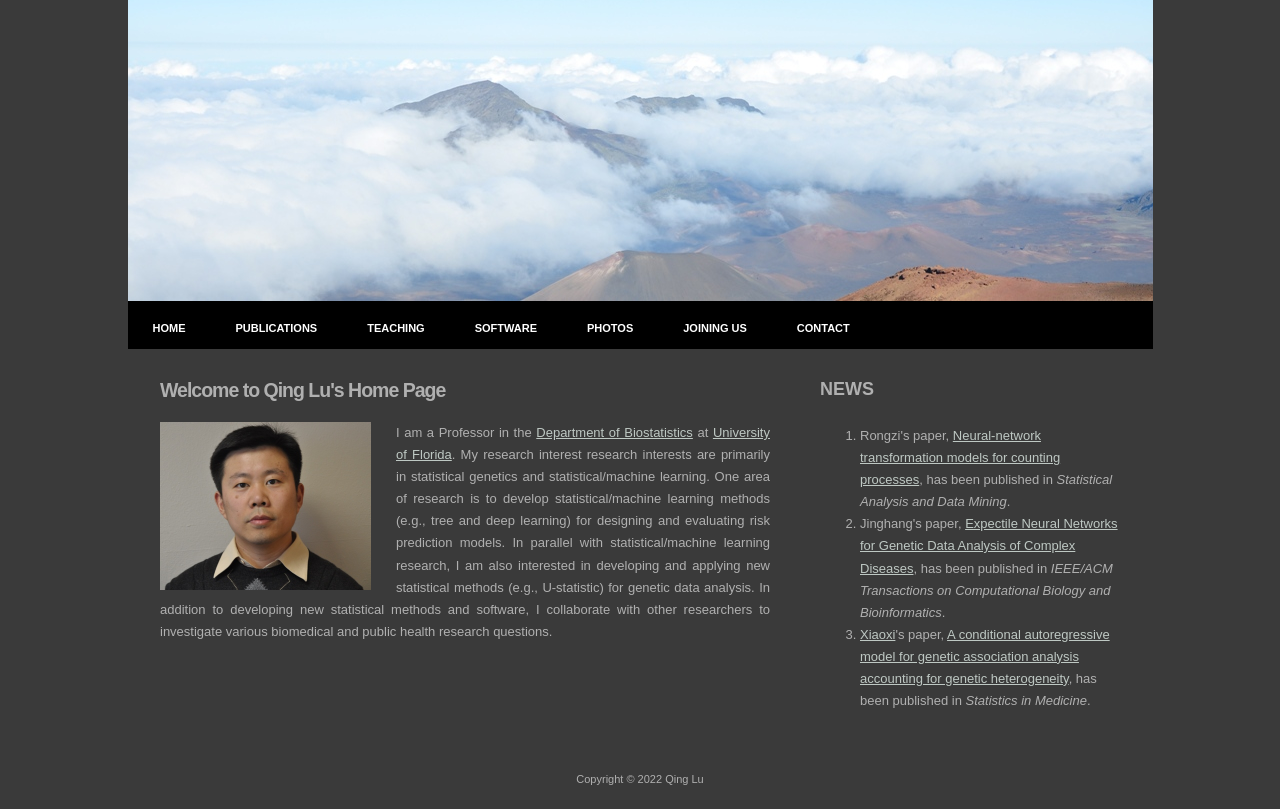
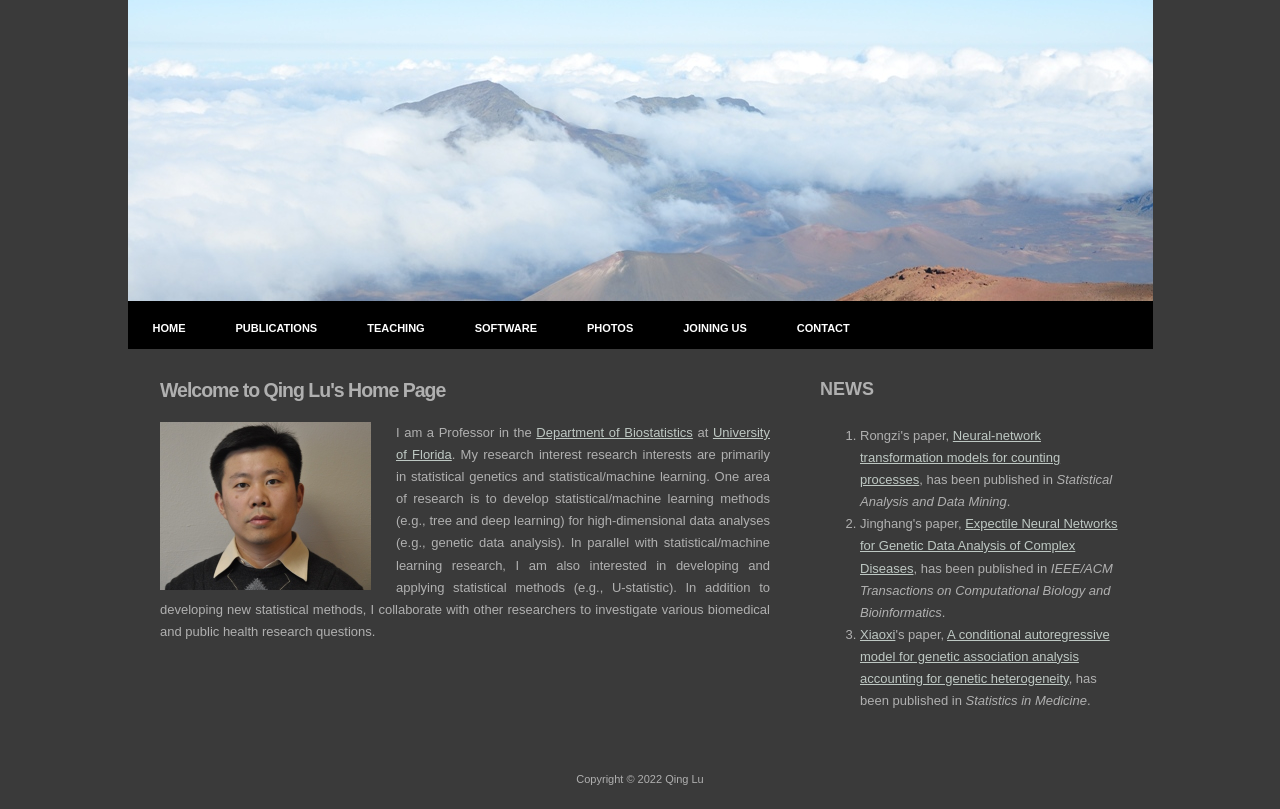
Before and after one commit to lucienq8/StatGene-StatLearn, a plain HTML site: page index.html in a window 1280 px wide. Shown: the part 73-882 px from the top of the page. Drawn offline with Linux system fonts and the light colour scheme.

Commit message:
Update index.html

```diff
--- a/index.html
+++ b/index.html
@@ -42,10 +42,10 @@ Released for free under a Creative Commons Attribution 3.0 License
 						I am a Professor in the <a href="https://biostat.ufl.edu/" accesskey="2" title="">Department of Biostatistics</a> at
 						<a href="https://www.ufl.edu/" accesskey="2" title="">University of Florida</a>.
 						My research interest research interests are primarily in statistical genetics and statistical/machine learning.
-						One area of research is to develop statistical/machine learning methods (e.g., tree and deep learning) for designing and
-						 evaluating risk prediction models. In parallel with statistical/machine learning research, I am also interested in developing
-						  and applying new statistical methods (e.g., U-statistic) for genetic data analysis. In addition to developing new statistical
-						  methods and software, I collaborate with other researchers to investigate various biomedical and public health research questions.
+						One area of research is to develop statistical/machine learning methods (e.g., tree and deep learning) for high-dimensional data analyses
+						(e.g., genetic data analysis). In parallel with statistical/machine learning research, I am also interested in developing
+						  and applying statistical methods (e.g., U-statistic). In addition to developing new statistical
+						  methods, I collaborate with other researchers to investigate various biomedical and public health research questions.
 
 					<p class="clearfix">&nbsp;</p>
 				</div>
```
